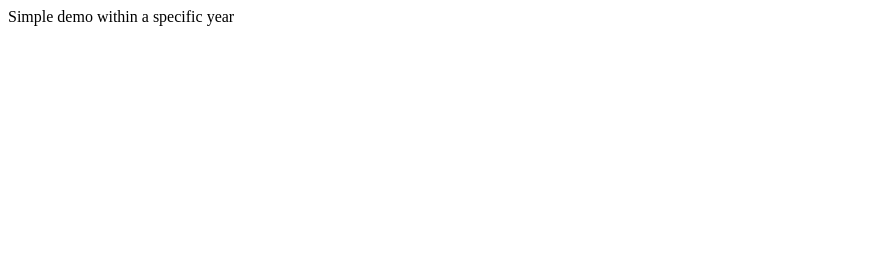
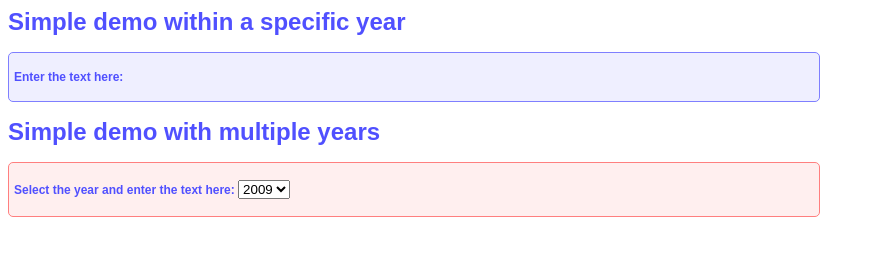
Before and after one commit to gusworks/gusfoo, a plain HTML site: page demos/demo1.html in a window 1280 px wide. Shown: the whole page, without its empty margins (0-875 px from the left). Drawn offline with Linux system fonts and the light colour scheme.

Commit message:
Added header and combobox

```diff
--- /dev/null
+++ b/css/demo.css
@@ -0,0 +1,24 @@
+body {
+  background-color: white;
+  color           : #5050ff;
+  font-family     : arial, helvetica;
+  font-size       : 12px;
+}
+
+.gusfoo {
+  padding: 5px;
+  width: 800px;
+  border-radius: 5px;
+  border: solid 1px #7f7f7f;
+  background-color: #efefef;
+}
+
+#grid1 {
+  background-color: #efefff;
+  border-color: #7f7fff;
+}
+
+#grid2 {
+  background-color: #ffefef;
+  border-color: #ff7f7f;
+}
--- a/demos/demo1.html
+++ b/demos/demo1.html
@@ -3,14 +3,22 @@
     <title>jQuery Gusfoo plugin</title>
     <script type="text/javascript" src="../js/jquery-1.5.min.js"></script>
     <script type="text/javascript" src="../js/jquery.gusfoo.js"></script>
+
+    <link href="../css/demo.css" media="screen" rel="stylesheet" type="text/css"/>
   </head>
   <body>
     <script type="text/javascript">
       $(function(){
-          $('#grid').gusfoo();
-          });
+          $('#grid1').gusfoo();
+          $('#grid2').gusfoo({
+              startMonth: '2009-02',
+              finalMonth: '2012-11'
+            });
+      });
     </script>
-    <p>Simple demo within a specific year</p>
-    <div id="grid"></div>
+    <h1>Simple demo within a specific year</h3>
+    <div id="grid1"></div>
+    <h1>Simple demo with multiple years</h3>
+    <div id="grid2"></div>
   </body>
 </html>
--- a/js/jquery.gusfoo.js
+++ b/js/jquery.gusfoo.js
@@ -1,7 +1,66 @@
 (function( $ ){
-  $.fn.myPlugin = function() {
+  $.fn.gusfoo = function(method) {
 
-    // Do your awesome plugin stuff here
+    var startDate;
+    var finalDate;
 
+    var settings = {
+      'startMonth'          : '2011-01',
+      'finalMonth'          : '2011-12',
+      'singleYearCaption'   : 'Enter the text here: ',
+      'multipleYearCaption' : 'Select the year and enter the text here: '
+    };
+
+    var methods = {
+      init   : function(options) {
+      console.log('----');
+      if(options){
+          $.extend(settings, options);
+        };
+
+        var startSplit = settings['startMonth'].split('-');
+        var finalSplit = settings['finalMonth'].split('-');
+
+        startDate = new Date(startSplit[0], startSplit[1] - 1, 1);
+        finalDate = new Date(finalSplit[0], finalSplit[1] - 1, 1);
+
+        this.html(draw());
+        this.addClass('gusfoo');
+
+        console.log(this);
+        console.log(startDate);
+        console.log(finalDate);
+        console.log(settings);
+      }
+    }
+
+    function draw(){
+      var html = '<p><b>';
+      var startYear = startDate.getFullYear();
+      var finalYear = finalDate.getFullYear();
+
+      if(startYear == finalYear){
+        html += settings['singleYearCaption'];
+      } else {
+        html += settings['multipleYearCaption'];
+        html += '<select id="gusfooYear">';
+        for(var year = startYear; year <= finalYear; year++){
+          html += '<option value="' + year + '">' + year + '</option>';
+        }
+        html += '</select>';
+      }
+      html += '</b></p>';
+      return html;
+    }
+
+    // Method calling logic
+    if (methods[method]) {
+      return methods[method].apply(this, Array.prototype.slice.call(arguments, 1));
+    } else if ( typeof method === 'object' || ! method ) {
+      return methods.init.apply(this, arguments);
+    } else {
+      $.error('Method ' +  method + ' does not exist on jQuery.gusfoo');
+    }
+    return this;
   };
 })( jQuery );
```
